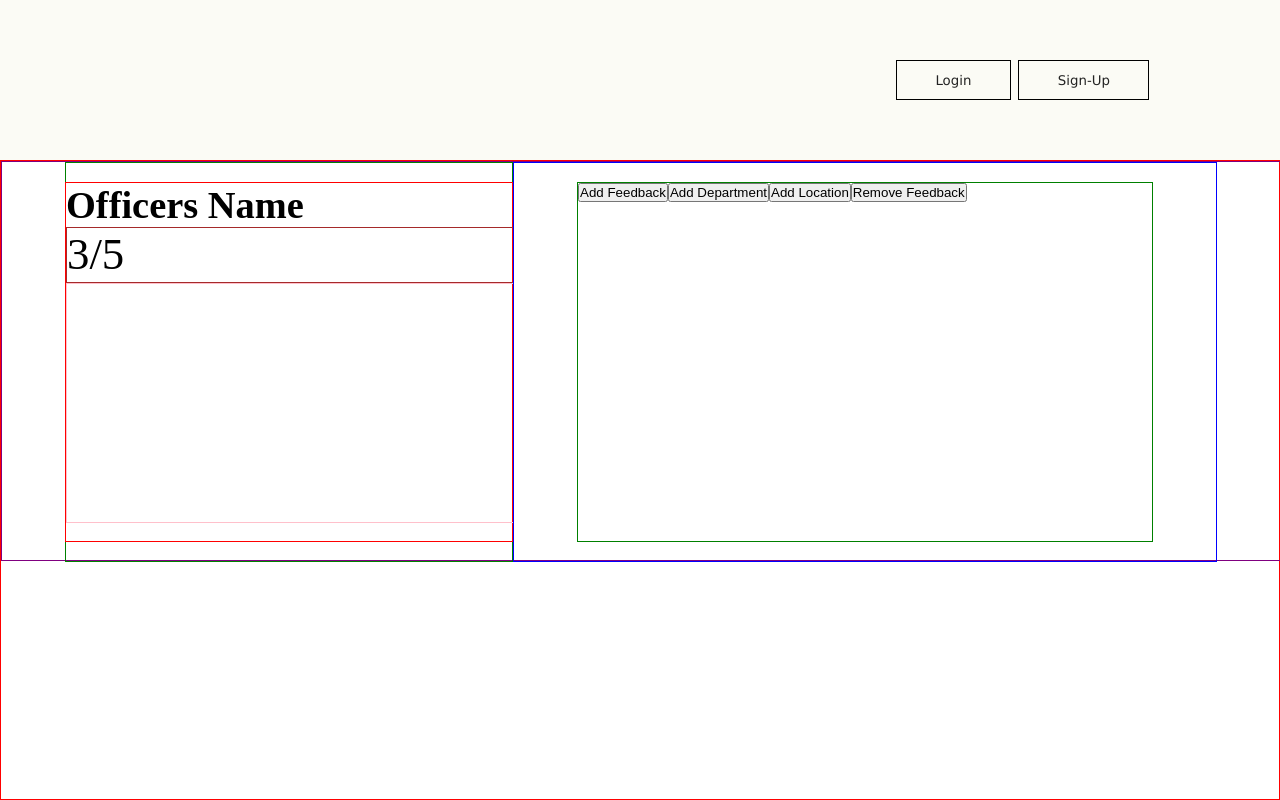
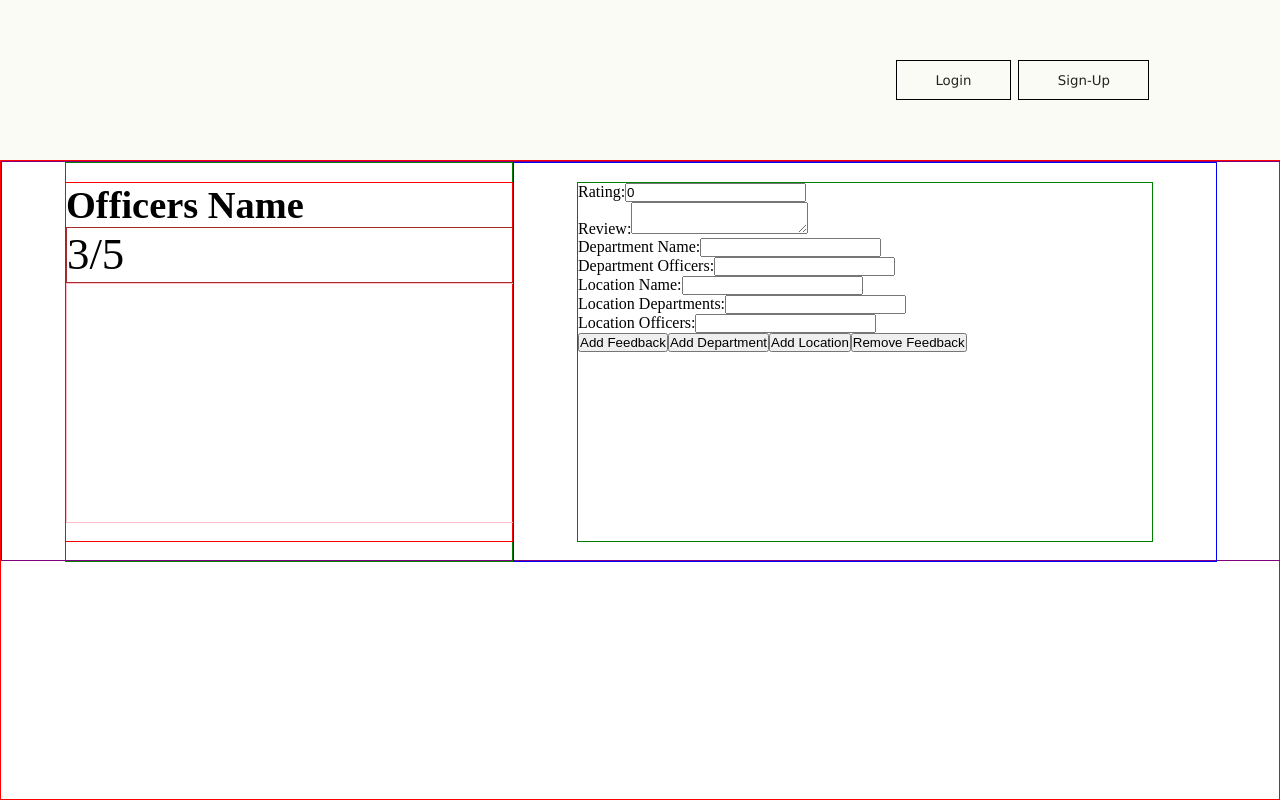
Before and after one commit to p0ptartz/rate-a-cop, a React (Create React App) app in the folder client/: page /officer in a window 1280 px wide. Built offline with nearby package versions, Linux system fonts and the light colour scheme.

Commit message:
made minor syntax changes in typeDefs, created input boxes and got the database info to populate the page. Majority of work was done in the Officers.jsx file

```diff
--- a/client/src/components/Officers/Officers.jsx
+++ b/client/src/components/Officers/Officers.jsx
@@ -1,4 +1,4 @@
-import React from 'react';
+import React, { useState } from 'react';
 import { useMutation } from '@apollo/client';
 import {
   ADD_FEEDBACK,
@@ -14,12 +14,16 @@ function Officers() {
   const [addLocation] = useMutation(ADD_LOCATION);
   const [removeFeedback] = useMutation(REMOVE_FEEDBACK);
 
+  const [feedback, setFeedback] = useState({ review: '', rating: 0 });
+  const [department, setDepartment] = useState({ name: '', officers: '' });
+  const [location, setLocation] = useState({ name: '', departments: '', officers: '' });
+
   const handleAddFeedback = async () => {
     try {
       const { data } = await addFeedback({
         variables: {
-          review: 'Great job!',
-          rating: 5,
+          review: feedback.review,
+          rating: Number(feedback.rating),
         },
       });
       console.log('Added feedback:', data.addFeedback);
@@ -32,8 +36,8 @@ function Officers() {
     try {
       const { data } = await addDepartment({
         variables: {
-          name: 'Police Department',
-          officers: 'Officer A, Officer B',
+          name: department.name,
+          officers: department.officers,
         },
       });
       console.log('Added department:', data.addDepartment);
@@ -46,9 +50,9 @@ function Officers() {
     try {
       const { data } = await addLocation({
         variables: {
-          name: 'City Hall',
-          departments: 'Police Department, Fire Department',
-          officers: 'Officer A, Officer B',
+          name: location.name,
+          departments: location.departments,
+          officers: location.officers,
         },
       });
       console.log('Added location:', data.addLocation);
@@ -82,15 +86,45 @@ function Officers() {
         </div>
         <div className="graph-container">
           <div className="graph-body">
-            <button onClick={handleAddFeedback}>Add Feedback</button>
-            <button onClick={handleAddDepartment}>Add Department</button>
-            <button onClick={handleAddLocation}>Add Location</button>
-            <button onClick={handleRemoveFeedback}>Remove Feedback</button>
-          </div>
+            <div className="input-container">
+              <label htmlFor="rating-input">Rating:</label>
+              <input type="number" id="rating-input" value={feedback.rating} onChange={(e) => setFeedback({ ...feedback, rating: e.target.value })} />
+            </div>
+            <div className="input-container">
+              <label htmlFor="review-input">Review:</label>
+              <textarea id="review-input" value={feedback.review} onChange={(e) => setFeedback({ ...feedback, review: e.target.value })}></textarea>
+            </div>
+            <div className="input-container">
+              <label htmlFor="department-name-input">Department Name:</label>
+              <input type="text" id="department-name-input" value={department.name} onChange={(e) => setDepartment({ ...department, name: e.target.value })} />
+            </div>
+            <div className="input-container">
+              <label htmlFor="department-officers-input">Department Officers:</label>
+              <input type="text" id="department-officers-input" value={department.officers} onChange={(e) => setDepartment({ ...department, officers: e.target.value })} />
+            </div>
+            <div className="input-container">
+              <label htmlFor="location-name-input">Location Name:</label>
+              <input type="text" id="location-name-input" value={location.name} onChange={(e) => setLocation({ ...location, name: e.target.value })} />
+            </div>
+            <div className="input-container">
+              <label htmlFor="location-departments-input">Location Departments:</label>
+              <input type="text" id="location-departments-input" value={location.departments} onChange={(e) => setLocation({ ...location, departments: e.target.value })} />
+            </div>
+            <div className="input-container">
+              <label htmlFor="location-officers-input">Location Officers:</label>
+              <input type="text" id="location-officers-input" value={location.officers} onChange={(e) => setLocation({ ...location, officers: e.target.value })} />
+            </div>
+            <div className="btn-container">
+        <button className="add-feedback-btn" onClick={handleAddFeedback}>Add Feedback</button>
+        <button className="add-department-btn" onClick={handleAddDepartment}>Add Department</button>
+        <button className="add-location-btn" onClick={handleAddLocation}>Add Location</button>
+        <button className="remove-feedback-btn" onClick={handleRemoveFeedback}>Remove Feedback</button>
+                    </div>
+            </div>
         </div>
-      </section>
     </section>
-  );
+</section>
+);
 }
 
 export default Officers;
```
Also changed, not shown: 1 other file (tests, documents, lock files or other folders).
